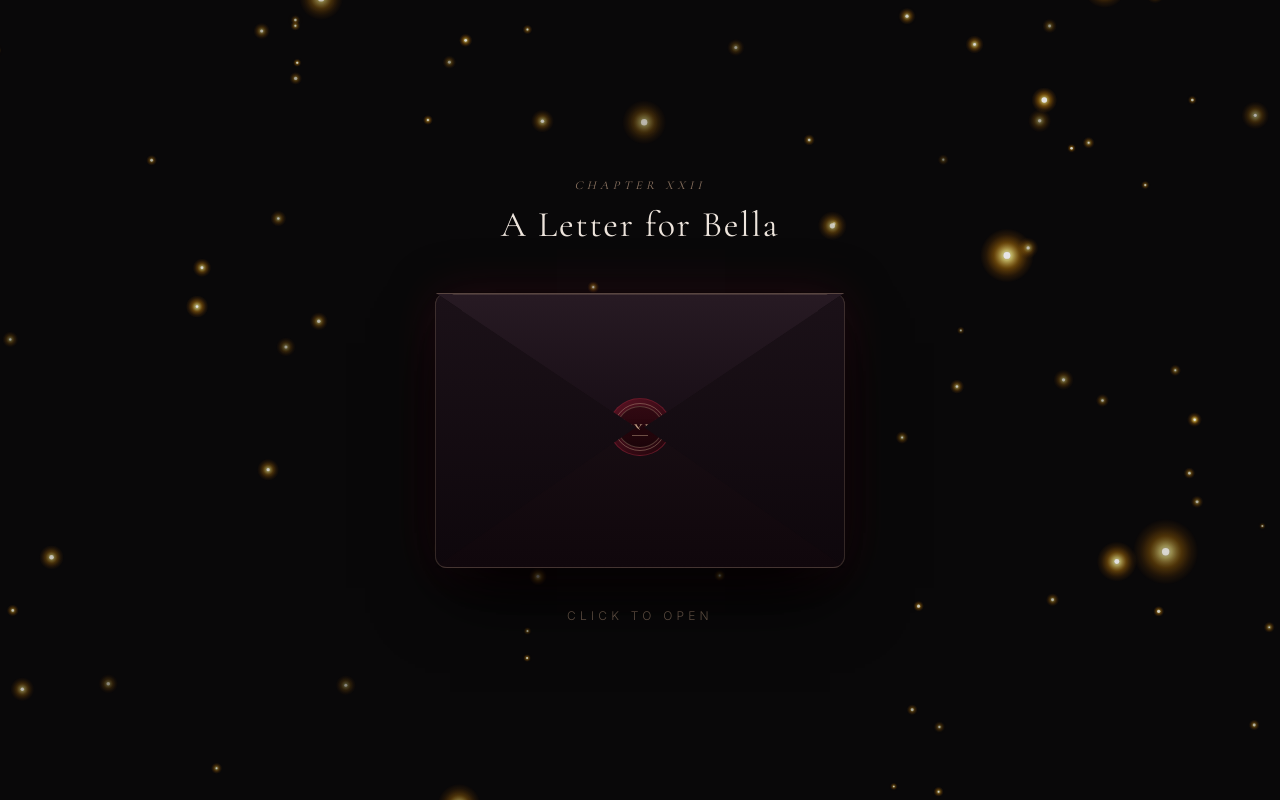
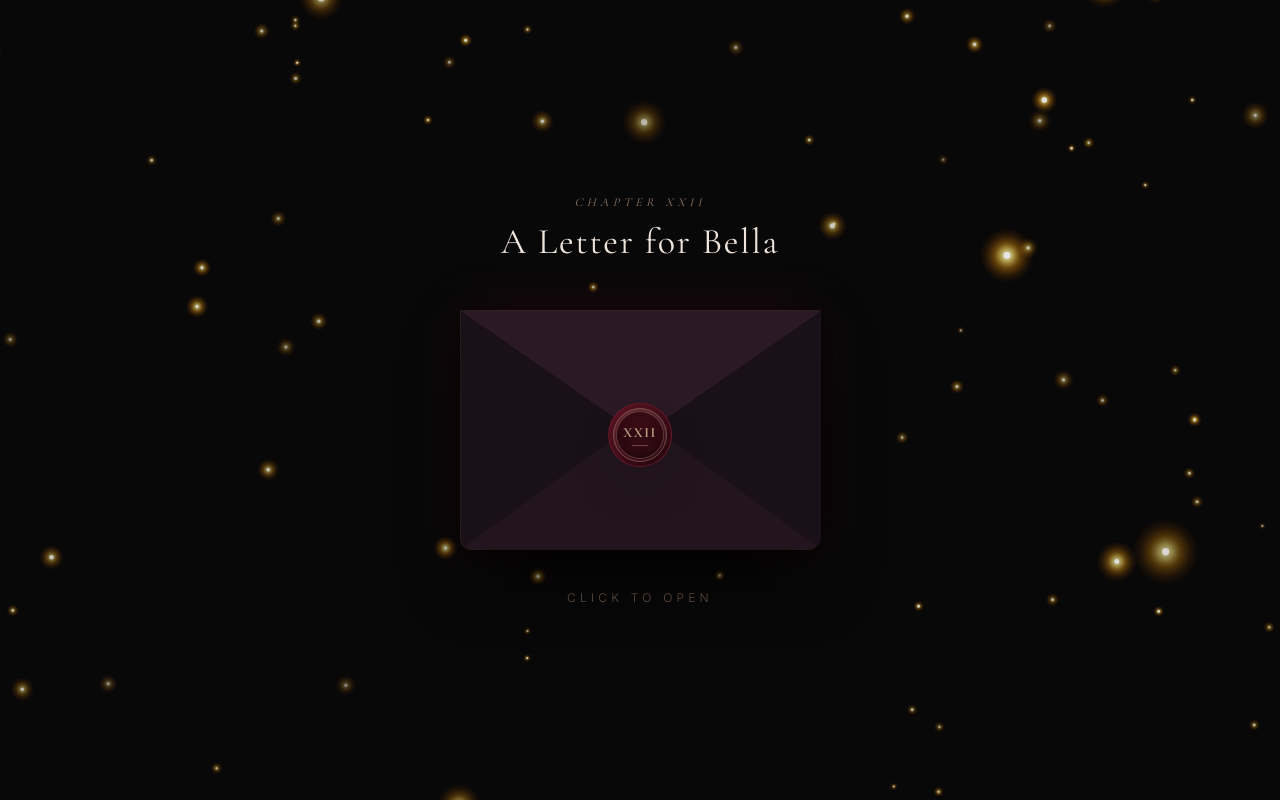
Before and after one commit to ypPutra65/BdayWhises, a Next.js app: page / in a window 1280 px wide. Built offline with nearby package versions, Linux system fonts and the light colour scheme.

Commit message:
feat(envelope): implement clean CSS border envelope opening animation matched to reference video

```diff
--- a/src/app/globals.css
+++ b/src/app/globals.css
@@ -118,6 +118,94 @@ body {
   clip-path: polygon(12% 0%, 88% 0%, 75% 45%, 85% 100%, 15% 100%, 25% 45%);
 }
 
+/* Reference Video CSS Envelope Animation Engine */
+.envelope-wrapper {
+  --env-w: 360px;
+  --env-h: 240px;
+  --half-w: 180px;
+  --flap-h: 125px;
+  --pocket-b: 130px;
+  --pocket-t: 110px;
+  position: relative;
+  cursor: pointer;
+}
+
+@media (max-width: 640px) {
+  .envelope-wrapper {
+    --env-w: 290px;
+    --env-h: 195px;
+    --half-w: 145px;
+    --flap-h: 102px;
+    --pocket-b: 106px;
+    --pocket-t: 89px;
+  }
+}
+
+.envelope-base {
+  position: relative;
+  width: var(--env-w);
+  height: var(--env-h);
+  background: #140a0f;
+  border-radius: 0 0 12px 12px;
+  box-shadow: 0 35px 70px -15px rgba(0, 0, 0, 0.98), 0 0 45px rgba(74, 16, 29, 0.4);
+  border: 1px solid rgba(185, 154, 128, 0.2);
+}
+
+.envelope-pocket {
+  position: absolute;
+  bottom: 0;
+  left: 0;
+  width: 0;
+  height: 0;
+  border-left: var(--half-w) solid #1a1017;
+  border-right: var(--half-w) solid #1a1017;
+  border-bottom: var(--pocket-b) solid #22151e;
+  border-top: var(--pocket-t) solid transparent;
+  border-radius: 0 0 12px 12px;
+  z-index: 3;
+  pointer-events: none;
+  filter: drop-shadow(0 -4px 10px rgba(0,0,0,0.6));
+}
+
+.envelope-flap {
+  position: absolute;
+  top: 0;
+  left: 0;
+  width: 0;
+  height: 0;
+  border-left: var(--half-w) solid transparent;
+  border-right: var(--half-w) solid transparent;
+  border-top: var(--flap-h) solid #2b1a25;
+  transform-origin: top center;
+  transition: transform 0.65s cubic-bezier(0.4, 0, 0.2, 1), z-index 0.65s cubic-bezier(0.4, 0, 0.2, 1);
+  z-index: 4;
+}
+
+.envelope-flap.open {
+  transform: rotateX(180deg);
+  z-index: 1;
+}
+
+.envelope-letter {
+  position: absolute;
+  bottom: 12px;
+  left: 16px;
+  width: calc(var(--env-w) - 32px);
+  height: calc(var(--env-h) - 24px);
+  border-radius: 8px;
+  background: linear-gradient(180deg, #241a21 0%, #170e14 100%);
+  border: 1px solid rgba(185, 154, 128, 0.4);
+  box-shadow: 0 10px 25px rgba(0, 0, 0, 0.7);
+  z-index: 2;
+  transition: transform 0.85s cubic-bezier(0.22, 1, 0.36, 1) 0.35s, box-shadow 0.85s cubic-bezier(0.22, 1, 0.36, 1) 0.35s;
+  transform: translateY(0);
+}
+
+.envelope-letter.open {
+  transform: translateY(-145px);
+  box-shadow: 0 35px 70px -12px rgba(0, 0, 0, 0.98), 0 0 45px rgba(185, 154, 128, 0.35);
+}
+
 /* Text Selection Styling */
 ::selection {
   background-color: #4A101D;
--- a/src/components/Envelope.tsx
+++ b/src/components/Envelope.tsx
@@ -17,9 +17,8 @@ export const Envelope: React.FC<EnvelopeProps> = ({
   hintText = "Click to Open",
 }) => {
   const [isHovered, setIsHovered] = useState(false);
-  const [isCracked, setIsCracked] = useState(false);
 
-  // 1. Realistic Wax Seal Fracture Sound
+  // 1. Crisp Wax Seal Fracture Sound
   const playWaxSnapSound = () => {
     try {
       const AudioCtx =
@@ -27,25 +26,24 @@ export const Envelope: React.FC<EnvelopeProps> = ({
         (window as unknown as { webkitAudioContext: typeof AudioContext }).webkitAudioContext;
       if (AudioCtx) {
         const ctx = new AudioCtx();
-        // Sharp crisp wax fracture impulse
         const osc = ctx.createOscillator();
         const gain = ctx.createGain();
         osc.type = "triangle";
-        osc.frequency.setValueAtTime(850, ctx.currentTime);
-        osc.frequency.exponentialRampToValueAtTime(140, ctx.currentTime + 0.09);
-        gain.gain.setValueAtTime(0.25, ctx.currentTime);
-        gain.gain.exponentialRampToValueAtTime(0.001, ctx.currentTime + 0.1);
+        osc.frequency.setValueAtTime(800, ctx.currentTime);
+        osc.frequency.exponentialRampToValueAtTime(140, ctx.currentTime + 0.08);
+        gain.gain.setValueAtTime(0.2, ctx.currentTime);
+        gain.gain.exponentialRampToValueAtTime(0.001, ctx.currentTime + 0.09);
         osc.connect(gain);
         gain.connect(ctx.destination);
         osc.start();
-        osc.stop(ctx.currentTime + 0.11);
+        osc.stop(ctx.currentTime + 0.1);
       }
     } catch {
-      // Audio fallback silent
+      // Silent fallback
     }
   };
 
-  // 2. Silky Paper Friction Sound as Card Slides Out
+  // 2. Paper Slide Sound as Letter Glides Out
   const playPaperSlideSound = () => {
     try {
       const AudioCtx =
@@ -53,38 +51,35 @@ export const Envelope: React.FC<EnvelopeProps> = ({
         (window as unknown as { webkitAudioContext: typeof AudioContext }).webkitAudioContext;
       if (AudioCtx) {
         const ctx = new AudioCtx();
-        const bufferSize = ctx.sampleRate * 0.5;
+        const bufferSize = ctx.sampleRate * 0.45;
         const buffer = ctx.createBuffer(1, bufferSize, ctx.sampleRate);
         const data = buffer.getChannelData(0);
         for (let i = 0; i < bufferSize; i++) {
-          data[i] = (Math.random() * 2 - 1) * 0.035 * (1 - i / bufferSize);
+          data[i] = (Math.random() * 2 - 1) * 0.03 * (1 - i / bufferSize);
         }
         const noise = ctx.createBufferSource();
         noise.buffer = buffer;
         const filter = ctx.createBiquadFilter();
         filter.type = "bandpass";
-        filter.frequency.setValueAtTime(480, ctx.currentTime);
-        filter.frequency.linearRampToValueAtTime(200, ctx.currentTime + 0.5);
+        filter.frequency.setValueAtTime(450, ctx.currentTime);
+        filter.frequency.linearRampToValueAtTime(200, ctx.currentTime + 0.45);
         noise.connect(filter);
         filter.connect(ctx.destination);
         noise.start();
       }
     } catch {
-      // Audio fallback silent
+      // Silent fallback
     }
   };
 
   const handleEnvelopeClick = (e?: React.MouseEvent) => {
     if (isOpen) return;
 
-    // Trigger instant tactile crack
-    setIsCracked(true);
     playWaxSnapSound();
 
-    // Schedule paper sliding friction sound when card ascends
     setTimeout(() => {
       playPaperSlideSound();
-    }, 600);
+    }, 380);
 
     // Directly trigger background music from click event to bypass browser autoplay policy
     try {
@@ -108,9 +103,9 @@ export const Envelope: React.FC<EnvelopeProps> = ({
 
   return (
     <div className="relative flex flex-col items-center select-none">
-      {/* 3D Envelope Container with Real Perspective */}
+      {/* Container matching reference video animation */}
       <div
-        className="perspective-1000 relative cursor-pointer group"
+        className="envelope-wrapper group"
         onClick={handleEnvelopeClick}
         onMouseEnter={() => setIsHovered(true)}
         onMouseLeave={() => setIsHovered(false)}
@@ -124,131 +119,22 @@ export const Envelope: React.FC<EnvelopeProps> = ({
         }}
       >
         <div
-          className={`relative w-[290px] sm:w-[410px] h-[195px] sm:h-[275px] max-w-[calc(100vw-32px)] rounded-xl transition-transform duration-700 preserve-3d ${
+          className={`envelope-base transition-transform duration-500 ${
             !isOpen && isHovered ? "scale-[1.025] -translate-y-1.5" : ""
           }`}
-          style={{
-            boxShadow:
-              "0 35px 70px -15px rgba(0, 0, 0, 0.98), 0 0 50px rgba(74, 16, 29, 0.4)",
-          }}
         >
-          {/* ================= 1. BACK INTERIOR WALL (Deep Envelope Pocket) ================= */}
-          <div className="absolute inset-0 bg-gradient-to-b from-[#180e14] via-[#10070c] to-[#070305] rounded-xl border border-antique-gold/25 overflow-hidden shadow-inner">
-            {/* Deep velvet ambient occlusion shadow */}
-            <div
-              className="absolute inset-0 pointer-events-none"
-              style={{
-                boxShadow:
-                  "inset 0 20px 35px rgba(0,0,0,0.85), inset 0 -15px 25px rgba(0,0,0,0.7)",
-              }}
-            />
-            {/* Subtle top fold score highlight */}
-            <div className="absolute top-0 inset-x-0 h-[1px] bg-gradient-to-r from-transparent via-antique-gold/40 to-transparent" />
-          </div>
+          {/* Top Flap (Triangle rotating 180deg backward behind envelope) */}
+          <div className={`envelope-flap ${isOpen ? "open" : ""}`} />
 
-          {/* ================= 2. THE TOP FLAP (Folds Open in 3D Space) ================= */}
-          <motion.div
-            className="absolute top-0 left-0 right-0 h-1/2 origin-top preserve-3d"
-            initial={{ rotateX: 0, zIndex: 40 }}
-            animate={
-              isOpen
-                ? {
-                    rotateX: 180,
-                    zIndex: 10,
-                    transition: {
-                      rotateX: {
-                        duration: 0.88,
-                        ease: [0.33, 1, 0.68, 1],
-                        delay: 0.18,
-                      },
-                      zIndex: { delay: 0.58 }, // Drops behind envelope once past 90deg
-                    },
-                  }
-                : { rotateX: 0, zIndex: 40 }
-            }
-          >
-            {/* FRONT FACE of Top Flap (Visible when closed, pointing down) */}
-            <div
-              className="absolute inset-0 backface-hidden"
-              style={{
-                clipPath: "polygon(0 0, 100% 0, 50% 100%)",
-                background: "linear-gradient(180deg, #271a23 0%, #170d15 100%)",
-                borderTop: "1px solid rgba(185, 154, 128, 0.4)",
-                filter: "drop-shadow(0 8px 18px rgba(0,0,0,0.75))",
-              }}
-            >
-              {/* Embossed paper hairline edge */}
-              <div
-                className="absolute inset-0 pointer-events-none"
-                style={{
-                  clipPath: "polygon(4% 0, 96% 0, 50% 93%)",
-                  borderTop: "1px solid rgba(185, 154, 128, 0.2)",
-                }}
-              />
-
-              {/* UPPER HALF OF WAX SEAL (Affixed to the tip of the flap!) */}
-              <div
-                className="absolute bottom-[-28px] sm:bottom-[-32px] left-1/2 -translate-x-1/2 w-14 h-14 sm:w-16 sm:h-16 flex items-center justify-center pointer-events-none"
-                style={{
-                  clipPath: "polygon(0 0, 100% 0, 100% 50%, 0 50%)",
-                }}
-              >
-                <div className="relative w-full h-full rounded-full bg-gradient-to-br from-[#5a1323] via-[#3d0b17] to-[#1d050a] p-1 border border-[#781E30]/70 flex items-center justify-center">
-                  <div className="absolute inset-1 rounded-full border border-antique-gold/45" />
-                  <div className="w-10 h-10 sm:w-12 sm:h-12 rounded-full border border-antique-gold/35 flex flex-col items-center justify-center bg-gradient-to-b from-[#310912] to-[#1c0409]">
-                    <span className="font-serif font-bold text-antique-gold text-xs sm:text-sm tracking-widest drop-shadow-[0_2px_3px_rgba(0,0,0,0.9)]">
-                      {waxSealText}
-                    </span>
-                    <span className="w-4 h-[1px] bg-antique-gold/50 mt-0.5" />
-                  </div>
-                </div>
-              </div>
-            </div>
-
-            {/* BACK FACE of Top Flap (Visible when open, pointing UP behind envelope) */}
-            <div
-              className="absolute inset-0 backface-hidden"
-              style={{
-                transform: "rotateX(180deg)",
-                clipPath: "polygon(0 0, 100% 0, 50% 100%)",
-                background: "linear-gradient(180deg, #200814 0%, #11030a 100%)",
-                borderBottom: "1px solid rgba(185, 154, 128, 0.25)",
-                boxShadow: "inset 0 4px 16px rgba(0, 0, 0, 0.75)",
-              }}
-            >
-              <div
-                className="absolute inset-0 pointer-events-none"
-                style={{
-                  clipPath: "polygon(4% 0, 96% 0, 50% 93%)",
-                  borderBottom: "1px solid rgba(185, 154, 128, 0.15)",
-                }}
-              />
-            </div>
-          </motion.div>
-
-          {/* ================= 3. THE REAL LETTER CARD (Stationery Inside) ================= */}
-          <motion.div
-            className="absolute left-4 right-4 sm:left-6 sm:right-6 top-3 sm:top-4 h-[86%] bg-gradient-to-b from-[#251a21] via-[#1c1217] to-[#120a0e] border border-antique-gold/40 rounded-lg p-5 sm:p-6 text-center shadow-2xl z-20 flex flex-col items-center justify-between overflow-hidden"
-            initial={{ y: 0, scale: 1 }}
-            animate={
-              isOpen
-                ? {
-                    y: -195, // Gracefully slides fully out of the envelope pocket
-                    scale: 1.05,
-                    boxShadow:
-                      "0 35px 70px -12px rgba(0, 0, 0, 0.98), 0 0 45px rgba(185, 154, 128, 0.35)",
-                    transition: {
-                      delay: 0.65,
-                      duration: 1.15,
-                      ease: [0.22, 1, 0.36, 1],
-                    },
-                  }
-                : { y: 0, scale: 1 }
-            }
+          {/* Letter Card (Inside pocket, slides smoothly up when opened) */}
+          <div
+            className={`envelope-letter ${
+              isOpen ? "open" : ""
+            } flex flex-col items-center justify-between p-4 sm:p-5 text-center overflow-hidden`}
           >
             {/* Header on letter card */}
             <div className="w-full">
-              <span className="text-[10px] sm:text-xs tracking-[0.38em] text-antique-gold font-sans uppercase font-medium block mb-1">
+              <span className="text-[10px] sm:text-xs tracking-[0.35em] text-antique-gold font-sans uppercase font-medium block mb-1">
                 Chapter XXII
               </span>
               <h3 className="text-base sm:text-lg font-serif italic text-ivory font-light">
@@ -260,71 +146,54 @@ export const Envelope: React.FC<EnvelopeProps> = ({
             {/* Hint message preview in middle of card */}
             <div className="w-full my-auto py-2 opacity-85">
               <div className="w-20 h-[1px] bg-antique-gold/20 mx-auto mb-2" />
-              <p className="font-serif italic text-xs sm:text-sm text-ivory/90 leading-relaxed max-w-[250px] mx-auto">
+              <p className="font-serif italic text-xs sm:text-sm text-ivory/90 leading-relaxed max-w-[240px] mx-auto">
                 “Hold this moment close, and let the quiet celebration begin...”
               </p>
               <div className="w-20 h-[1px] bg-antique-gold/20 mx-auto mt-2" />
             </div>
 
             {/* Signature at bottom of card */}
-            <div className="text-[10px] tracking-[0.28em] text-antique-gold/70 uppercase font-sans font-medium">
+            <div className="text-[10px] tracking-[0.25em] text-antique-gold/70 uppercase font-sans font-medium">
               With Love · Putra
             </div>
-          </motion.div>
+          </div>
 
-          {/* ================= 4. FRONT POCKET (Left & Right Flaps) ================= */}
-          <div
-            className="absolute inset-0 z-30 pointer-events-none rounded-xl overflow-hidden"
-            style={{
-              clipPath: "polygon(0 0, 0 100%, 100% 100%, 100% 0, 50% 50%)",
-              background: "linear-gradient(180deg, #1b1118 0%, #0e070c 100%)",
-              borderBottom: "1px solid rgba(185, 154, 128, 0.22)",
-              borderLeft: "1px solid rgba(185, 154, 128, 0.22)",
-              borderRight: "1px solid rgba(185, 154, 128, 0.22)",
-            }}
-          />
+          {/* Front Pocket (Left, Right, and Bottom triangle flaps) */}
+          <div className="envelope-pocket" />
 
-          {/* ================= 5. FRONT POCKET BOTTOM FLAP (Folds UP Over Sides) ================= */}
-          <div
-            className="absolute inset-0 z-30 pointer-events-none rounded-b-xl"
-            style={{
-              clipPath: "polygon(0 100%, 100% 100%, 50% 48%)",
-              background: "linear-gradient(0deg, #10070c 0%, #1e1319 100%)",
-              borderBottom: "1px solid rgba(185, 154, 128, 0.3)",
-              filter: "drop-shadow(0 -5px 12px rgba(0,0,0,0.65))",
-            }}
-          >
-            {/* LOWER HALF OF WAX SEAL (Affixed to the bottom flap pocket!) */}
-            <div
-              className="absolute top-[48%] -translate-y-1/2 left-1/2 -translate-x-1/2 w-14 h-14 sm:w-16 sm:h-16 flex items-center justify-center pointer-events-none"
-              style={{
-                clipPath: "polygon(0 50%, 100% 50%, 100% 100%, 0 100%)",
-              }}
+          {/* Luxury Wax Seal Stamped at Center */}
+          <div className="absolute top-[52%] left-1/2 -translate-x-1/2 -translate-y-1/2 z-10 flex items-center justify-center pointer-events-none">
+            <motion.div
+              initial={{ scale: 1, opacity: 1 }}
+              animate={
+                isOpen
+                  ? {
+                      scale: [1, 1.15, 1.25],
+                      opacity: [1, 0.8, 0],
+                      filter: ["blur(0px)", "blur(1px)", "blur(4px)"],
+                      transition: { duration: 0.35, ease: "easeOut" },
+                    }
+                  : { scale: 1, opacity: 1 }
+              }
             >
-              <div className="relative w-full h-full rounded-full bg-gradient-to-br from-[#5a1323] via-[#3d0b17] to-[#1d050a] p-1 border border-[#781E30]/70 flex items-center justify-center">
-                <div className="absolute inset-1 rounded-full border border-antique-gold/45" />
-                <div className="w-10 h-10 sm:w-12 sm:h-12 rounded-full border border-antique-gold/35 flex flex-col items-center justify-center bg-gradient-to-b from-[#310912] to-[#1c0409]">
-                  <span className="font-serif font-bold text-antique-gold text-xs sm:text-sm tracking-widest drop-shadow-[0_2px_3px_rgba(0,0,0,0.9)]">
+              <div className="relative w-14 h-14 sm:w-16 sm:h-16 rounded-full bg-gradient-to-br from-[#5a1323] via-[#3d0b17] to-[#1d050a] p-1 shadow-2xl flex items-center justify-center border border-[#781E30]/70 group-hover:scale-105 transition-all duration-300">
+                <div
+                  className="absolute inset-[-3px] rounded-full opacity-70 pointer-events-none"
+                  style={{
+                    background:
+                      "radial-gradient(circle, rgba(120,30,48,0.4) 0%, rgba(74,16,29,0) 70%)",
+                  }}
+                />
+                <div className="absolute inset-1 rounded-full border border-antique-gold/45 shadow-[inset_0_1px_3px_rgba(255,255,255,0.2)]" />
+                <div className="w-10 h-10 sm:w-12 sm:h-12 rounded-full border border-antique-gold/35 flex flex-col items-center justify-center bg-gradient-to-b from-[#310912] to-[#1c0409] shadow-inner">
+                  <span className="font-serif font-bold text-antique-gold text-xs sm:text-sm tracking-widest drop-shadow-[0_2px_3px_rgba(0,0,0,0.9)] select-none">
                     {waxSealText}
                   </span>
                   <span className="w-4 h-[1px] bg-antique-gold/50 mt-0.5" />
                 </div>
               </div>
-            </div>
+            </motion.div>
           </div>
-
-          {/* ================= 6. GOLDEN FRACTURE FLASH (When Seal Breaks) ================= */}
-          <AnimatePresence>
-            {isCracked && !isOpen && (
-              <motion.div
-                className="absolute top-1/2 left-1/2 -translate-x-1/2 -translate-y-1/2 w-16 h-[2px] bg-gradient-to-r from-transparent via-antique-gold to-transparent z-50 pointer-events-none shadow-[0_0_8px_#d4af37]"
-                initial={{ opacity: 0, scaleX: 0 }}
-                animate={{ opacity: 1, scaleX: 1.2 }}
-                exit={{ opacity: 0 }}
-                transition={{ duration: 0.2 }}
-              />
-            )}
-          </AnimatePresence>
         </div>
       </div>
 
--- a/src/components/EnvelopeExperience.tsx
+++ b/src/components/EnvelopeExperience.tsx
@@ -43,10 +43,10 @@ export const EnvelopeExperience: React.FC = () => {
       console.warn("Audio trigger error:", e);
     }
 
-    // After the 3D flap unfolds and the letter emerges, smoothly transition into the grand reveal
+    // After the envelope flap opens and the letter card glides up, transition into the grand reveal
     setTimeout(() => {
       setHasEnteredExperience(true);
-    }, 2200);
+    }, 2100);
   };
 
   const handleScrollToLetter = () => {
```
